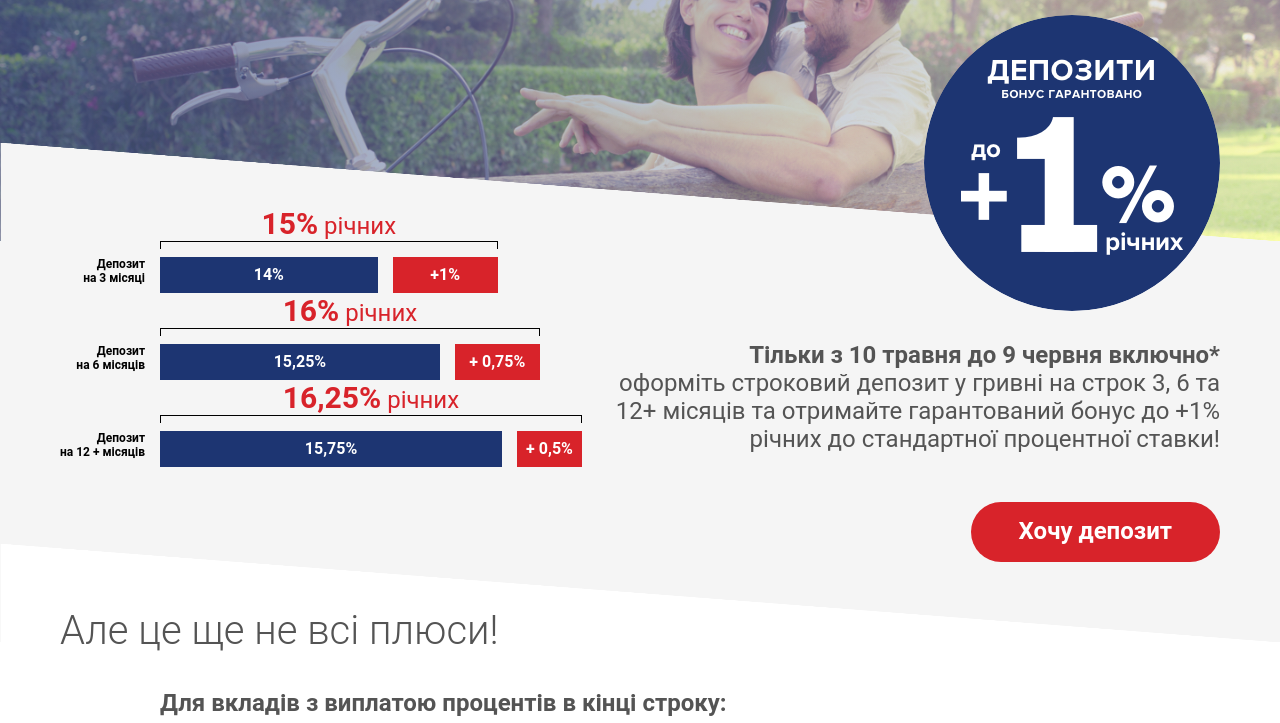
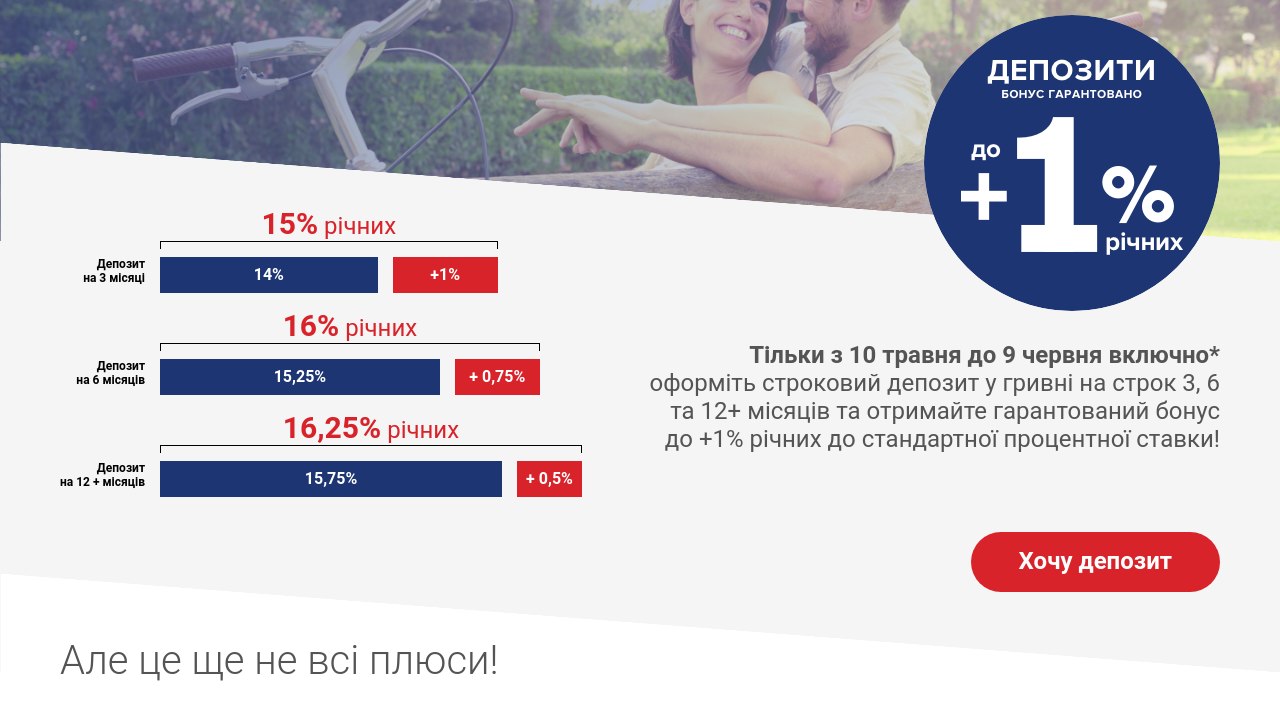
Before and after one commit to y4t6-zz/landing, a website: page src/html/pages/index.html in a window 1280 px wide. Shown: the part 159-882 px from the top of the page. Drawn offline with nearby package versions, Linux system fonts and the light colour scheme; files that its build step writes are made by us from their sources; files whose address does not match are found by name.

Commit message:
Мелкие правки

```diff
--- a/src/scss/_sb.scss
+++ b/src/scss/_sb.scss
@@ -6,6 +6,11 @@
 }
 .sb-graph {
     padding-left: $content-padding-left;
+    &__item {
+        &:not(:last-child) {
+            margin-bottom: 15px;
+        }
+    }
     &__top {
         text-align: center;
         padding-bottom: 8px;
@@ -68,6 +73,7 @@
 .sb-description {
     text-align: right;
     padding-top: $content-up + $circle-down;
+    padding-left: 60px;
     p {
         font-size: $f2;
         margin-top: 30px;
@@ -115,6 +121,7 @@
         }
         p {
             font-size: $f3;
+            line-height: 30px;
             b {
                 font-size: $f2;
                 color: $second-color;
```
